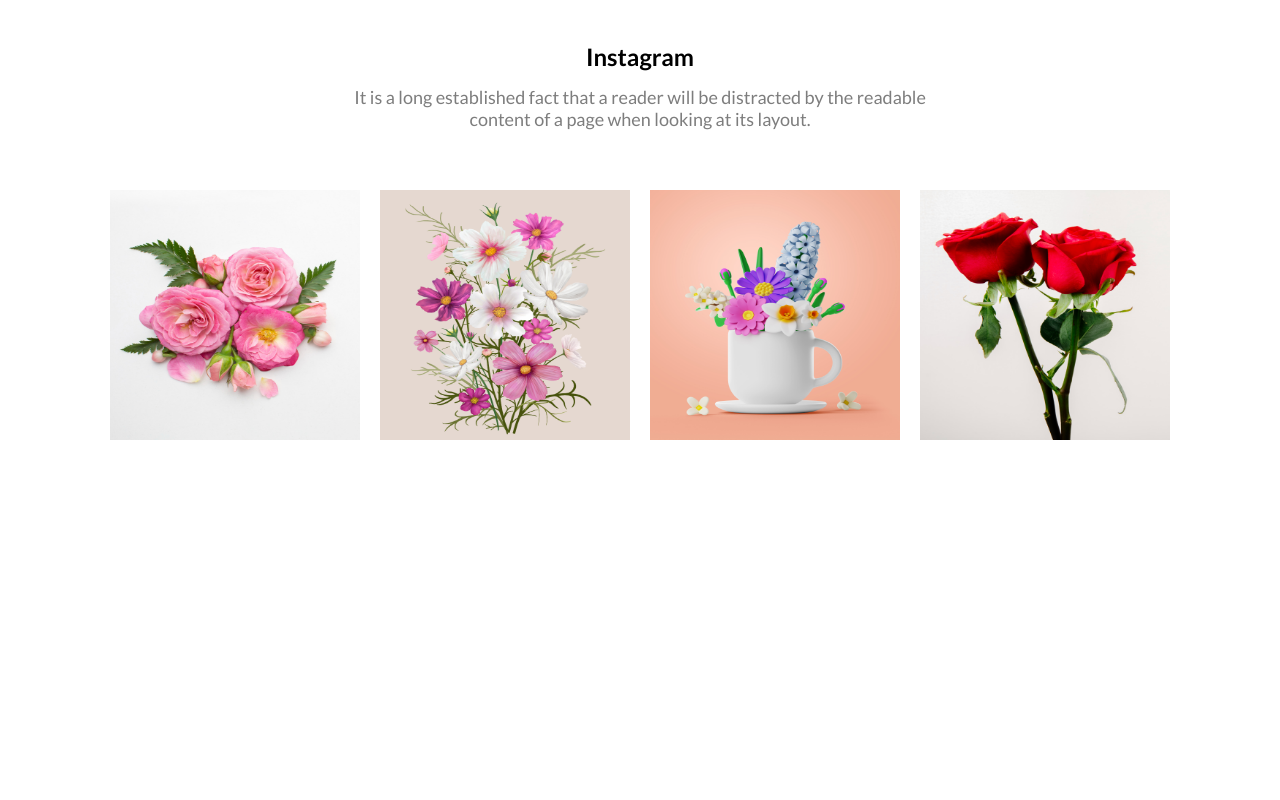
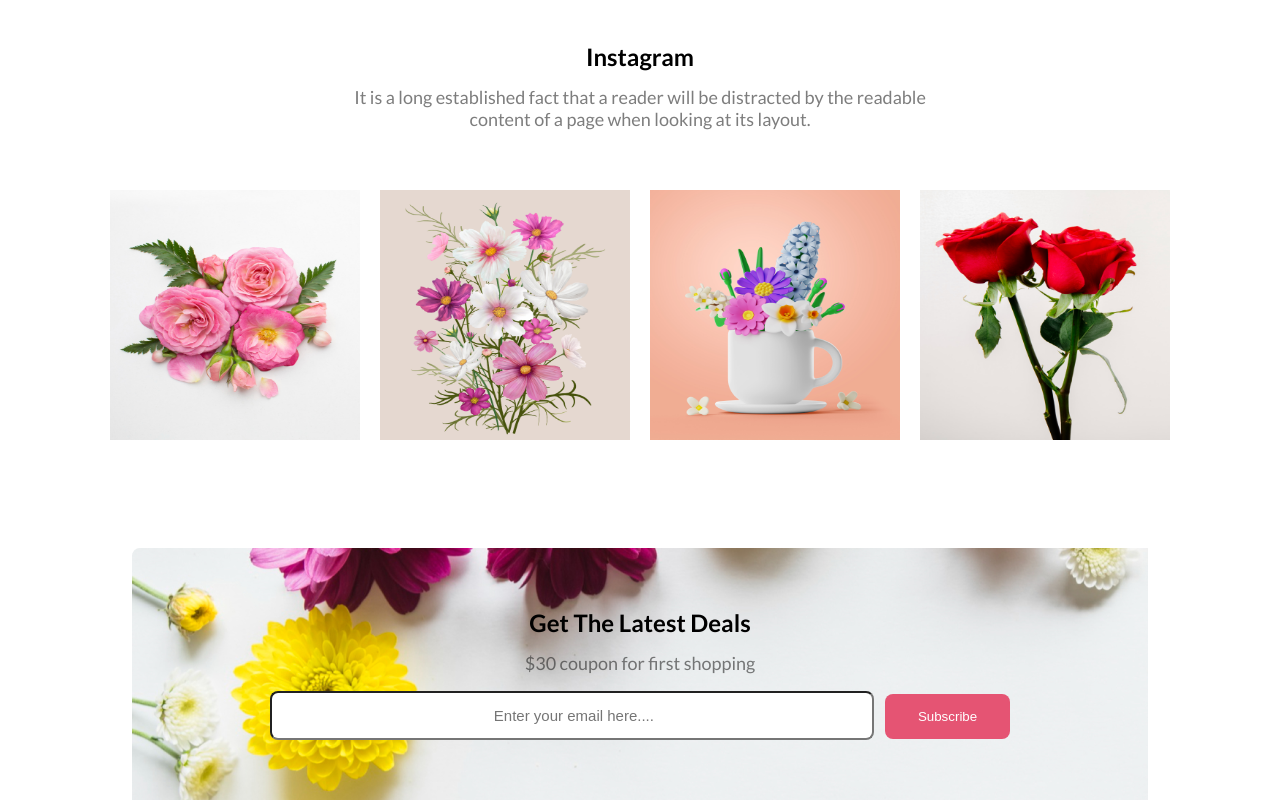
Before and after one commit to zalish-shawon/flower-shop-as01, a plain HTML site: page index.html in a window 1280 px wide. Shown: the part 1889-2689 px from the top of the page. Before the commit the page ends 2372 px from the top, so only its background shows below. Drawn offline with Linux system fonts and the light colour scheme.

Commit message:
latest deals added

```diff
--- a/css/styles.css
+++ b/css/styles.css
@@ -131,16 +131,19 @@ body {
     color: white;
     border: none;
 }
-.left-section{
+
+.left-section {
     text-align: center;
 
 }
-.flower{
+
+.flower {
     height: 250px;
     width: 250px;
     padding-top: 20px;
 }
-.hotdeal-flower{
+
+.hotdeal-flower {
     display: flex;
     align-items: center;
     justify-content: space-around;
@@ -148,17 +151,41 @@ body {
     margin-left: auto;
     margin-right: auto;
 }
-.btn-secondary:hover, .btn-primary:hover{
+
+.btn-secondary:hover,
+.btn-primary:hover {
     background-color: #ADB56B;
     cursor: pointer;
 }
-.offspan{
+
+.offspan {
     color: #E55473;
 }
-.insta-photos-container{
+
+.insta-photos-container {
     padding: 40px;
     display: flex;
     align-items: center;
     justify-content: center;
-    gap:20px
+    gap: 20px
 }
+
+.deals-container {
+    background-image: url('../images/Rectangle\ 9.png');
+    text-align: center;
+    margin-top: 65px;
+    padding: 60px;
+    width: 70%;
+    margin-left: auto;
+    margin-right: auto;
+}
+
+input {
+    width: 600px;
+    height: 45px;
+    border-radius: 8px;
+    background: #FFF;
+    margin-right: 8px;
+    font-size: 15px;
+    text-align: center;
+}
--- a/index.html
+++ b/index.html
@@ -102,6 +102,15 @@
                 </div>
             </div>
         </section>
+        <section>
+                    <!-- Get the latest deals  -->
+                    <div class="deals-container">
+                        <h1 class="title">Get The Latest Deals</h1>
+                        <p class="description">$30 coupon for first shopping</p>
+                        <input type="text" placeholder=" Enter your email here...." value="">
+                        <button class="btn-secondary">Subscribe</button>
+                    </div>
+        </section>
     </main>
     <footer>
 
```
